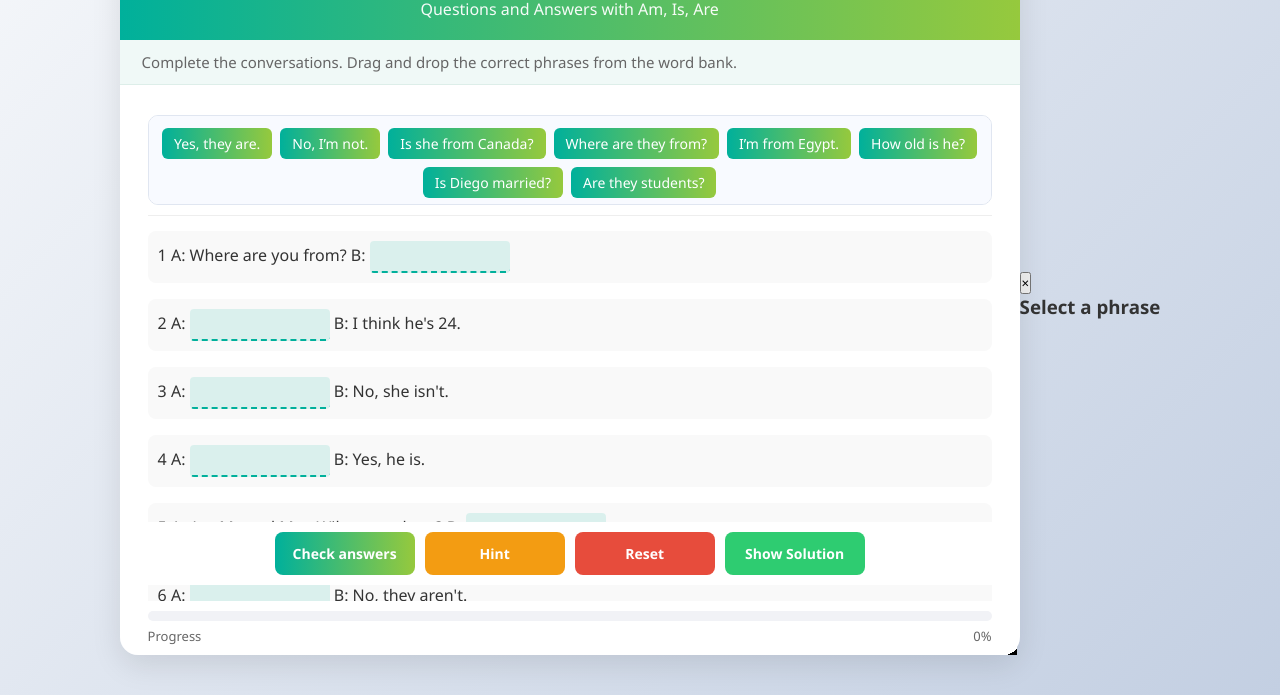
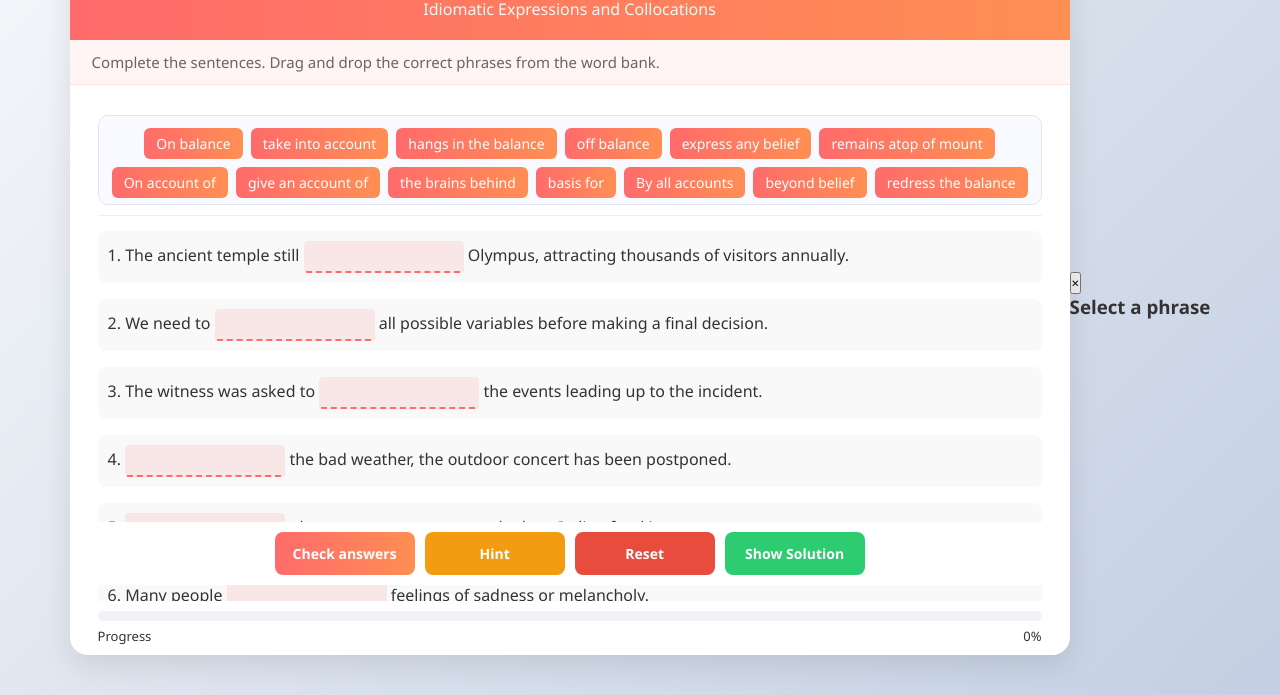
Before and after one commit to e09161/old_house_painting, a plain HTML site: page page9.html in a window 1280 px wide. Shown: the part 105-800 px from the top of the page. Drawn offline with Linux system fonts and the light colour scheme.

Commit message:
Actualizar page9.html

```diff
--- a/page9.html
+++ b/page9.html
@@ -3,7 +3,7 @@
 <head>
   <meta charset="UTF-8">
   <meta name="viewport" content="width=device-width, initial-scale=1.0">
-  <title>Mobile-Friendly Grammar Exercise</title>
+  <title>Grammar Exercise: Advanced Phrases</title>
   <style>
     * {
       box-sizing: border-box;
@@ -29,7 +29,7 @@
       border-radius: 18px;
       box-shadow: 0 10px 30px rgba(0, 0, 0, 0.1);
       width: 100%;
-      max-width: 900px;
+      max-width: 1000px;
       overflow: hidden;
       animation: fadeIn 0.5s ease-in-out;
       max-height: 90vh;
@@ -38,7 +38,7 @@
     }
 
     header {
-      background: linear-gradient(90deg, #00b09b 0%, #96c93d 100%);
+      background: linear-gradient(90deg, #ff6b6b 0%, #ff8e53 100%);
       color: white;
       padding: 20px 28px;
       text-align: center;
@@ -60,9 +60,9 @@
     }
 
     .instructions {
-      background-color: #f0f9f7;
+      background-color: #fff5f5;
       padding: 12px 22px;
-      border-bottom: 1px solid #ddeee9;
+      border-bottom: 1px solid #ffe0e0;
       font-size: 15px;
       color: #666;
       position: sticky;
@@ -100,7 +100,7 @@
 
     .word-item {
       padding: 6px 12px;
-      background: linear-gradient(90deg, #00b09b 0%, #96c93d 100%);
+      background: linear-gradient(90deg, #ff6b6b 0%, #ff8e53 100%);
       color: white;
       border-radius: 6px;
       cursor: grab;
@@ -127,11 +127,11 @@
       cursor: not-allowed;
     }
 
-    .conversations {
+    .sentences {
       margin: 15px 0;
     }
 
-    .conversation {
+    .sentence {
       margin-bottom: 16px;
       font-size: 16px;
       line-height: 1.6;
@@ -141,18 +141,18 @@
       background-color: #f9f9f9;
     }
 
-    .conversation:hover {
+    .sentence:hover {
       background-color: #f0f0f0;
     }
 
     .gap {
       padding: 4px 8px;
-      border-bottom: 2px dashed #00b09b;
-      background-color: rgba(0, 176, 155, 0.12);
+      border-bottom: 2px dashed #ff6b6b;
+      background-color: rgba(255, 107, 107, 0.12);
       border-radius: 4px;
       transition: background-color 0.25s, border-color 0.25s;
       display: inline-block;
-      min-width: 140px;
+      min-width: 160px;
       height: 32px;
       vertical-align: middle;
       cursor: pointer;
@@ -160,14 +160,14 @@
     }
 
     .gap.active {
-      background-color: rgba(0, 176, 155, 0.2);
-      border-bottom-color: #008972;
+      background-color: rgba(255, 107, 107, 0.2);
+      border-bottom-color: #ff5252;
     }
 
     .gap.filled {
       background-color: transparent;
       border-bottom: none;
-      color: #00b09b;
+      color: #ff6b6b;
       font-weight: 600;
     }
 
@@ -197,7 +197,7 @@
 
     .progress {
       height: 100%;
-      background: linear-gradient(90deg, #00b09b 0%, #96c93d 100%);
+      background: linear-gradient(90deg, #ff6b6b 0%, #ff8e53 100%);
       width: 0%;
       transition: width 0.5s ease;
     }
@@ -207,7 +207,7 @@
       justify-content: space-between;
       align-items: center;
       font-size: 13px;
-      color: #666;
+      color: 666;
       margin-top: 6px;
     }
 
@@ -263,7 +263,7 @@
     }
 
     #check-btn {
-      background: linear-gradient(90deg, #00b09b 0%, #96c93d 100%);
+      background: linear-gradient(90deg, #ff6b6b 0%, #ff8e53 100%);
       color: white;
     }
 
@@ -322,14 +322,14 @@
         font-size: 15px;
       }
 
-      .conversation {
+      .sentence {
         font-size: 16px;
         line-height: 1.5;
         margin-bottom: 20px;
       }
 
       .gap {
-        min-width: 120px;
+        min-width: 140px;
         display: block;
         margin: 8px 0;
         width: 100%;
@@ -369,7 +369,7 @@
       .mobile-word-selector h3 {
         margin-bottom: 15px;
         text-align: center;
-        color: #00b09b;
+        color: #ff6b6b;
       }
 
       .mobile-words-grid {
@@ -380,7 +380,7 @@
 
       .mobile-word-option {
         padding: 12px;
-        background: linear-gradient(90deg, #00b09b 0%, #96c93d 100%);
+        background: linear-gradient(90deg, #ff6b6b 0%, #ff8e53 100%);
         color: white;
         border-radius: 8px;
         text-align: center;
@@ -441,7 +441,7 @@
 
     /* Focus styles for accessibility */
     :focus-visible {
-      outline: 3px solid rgba(0, 176, 155, 0.55);
+      outline: 3px solid rgba(255, 107, 107, 0.55);
       outline-offset: 2px;
       border-radius: 8px;
     }
@@ -462,12 +462,12 @@
 <body>
   <div class="container">
     <header>
-      <h1>Grammar Exercise: Verb "To Be"</h1>
-      <p>Questions and Answers with Am, Is, Are</p>
+      <h1>Grammar Exercise: Advanced Phrases</h1>
+      <p>Idiomatic Expressions and Collocations</p>
     </header>
 
     <div class="instructions">
-      <p>Complete the conversations. Drag and drop the correct phrases from the word bank.</p>
+      <p>Complete the sentences. Drag and drop the correct phrases from the word bank.</p>
     </div>
 
     <div class="exercise-container">
@@ -477,15 +477,27 @@
         </div>
       </div>
 
-      <div class="conversations">
-        <div class="conversation">1 A: Where are you from? B: <span class="gap" data-correct="I’m from Egypt." data-id="1"></span></div>
-        <div class="conversation">2 A: <span class="gap" data-correct="How old is he?" data-id="2"></span> B: I think he's 24.</div>
-        <div class="conversation">3 A: <span class="gap" data-correct="Is she from Canada?" data-id="3"></span> B: No, she isn't.</div>
-        <div class="conversation">4 A: <span class="gap" data-correct="Is Diego married?" data-id="4"></span> B: Yes, he is.</div>
-        <div class="conversation">5 A: Are Mr. and Mrs. Wilson teachers? B: <span class="gap" data-correct="Yes, they are." data-id="5"></span></div>
-        <div class="conversation">6 A: <span class="gap" data-correct="Are they students?" data-id="6"></span> B: No, they aren't.</div>
-        <div class="conversation">7 A: Are you Cate Blanchetty? B: <span class="gap" data-correct="No, I’m not." data-id="7"></span></div>
-        <div class="conversation">8 A: <span class="gap" data-correct="Where are they from?" data-id="8"></span> B: They're from Australia.</div>
+      <div class="sentences">
+        <div class="sentence">1. The ancient temple still <span class="gap" data-correct="remains atop of mount" data-id="1"></span> Olympus, attracting thousands of visitors annually.</div>
+        <div class="sentence">2. We need to <span class="gap" data-correct="take into account" data-id="2"></span> all possible variables before making a final decision.</div>
+        <div class="sentence">3. The witness was asked to <span class="gap" data-correct="give an account of" data-id="3"></span> the events leading up to the incident.</div>
+        <div class="sentence">4. <span class="gap" data-correct="On account of" data-id="4"></span> the bad weather, the outdoor concert has been postponed.</div>
+        <div class="sentence">5. <span class="gap" data-correct="By all accounts" data-id="5"></span>, the new restaurant serves the best Italian food in town.</div>
+        <div class="sentence">6. Many people <span class="gap" data-correct="associate rain with" data-id="6"></span> feelings of sadness or melancholy.</div>
+        <div class="sentence">7. The future of the company <span class="gap" data-correct="hangs in the balance" data-id="7"></span> as the board makes its final decision.</div>
+        <div class="sentence">8. We need to <span class="gap" data-correct="strike a balance" data-id="8"></span> between work commitments and personal life.</div>
+        <div class="sentence">9. The new policy aims to <span class="gap" data-correct="redress the balance" data-id="9"></span> between economic growth and environmental protection.</div>
+        <div class="sentence">10. <span class="gap" data-correct="On balance" data-id="10"></span>, the advantages of this approach outweigh the disadvantages.</div>
+        <div class="sentence">11. The sudden push caught him completely <span class="gap" data-correct="off balance" data-id="11"></span> and he nearly fell.</div>
+        <div class="sentence">12. This research provides a solid <span class="gap" data-correct="basis for" data-id="12"></span> future studies in this field.</div>
+        <div class="sentence">13. Employees are evaluated <span class="gap" data-correct="on a monthly basis" data-id="13"></span> to ensure continuous improvement.</div>
+        <div class="sentence">14. Selection was made <span class="gap" data-correct="on the basis of" data-id="14"></span> merit rather than seniority.</div>
+        <div class="sentence">15. The professor didn't <span class="gap" data-correct="express any belief" data-id="15"></span> in the supernatural during his lecture.</div>
+        <div class="sentence">16. <span class="gap" data-correct="Contrary to popular belief" data-id="16"></span>, sharks rarely attack humans unprovoked.</div>
+        <div class="sentence">17. The athlete's performance was <span class="gap" data-correct="beyond belief" data-id="17"></span>, breaking three world records.</div>
+        <div class="sentence">18. Can I <span class="gap" data-correct="pick your brain" data-id="18"></span> about the marketing strategy for our new product?</div>
+        <div class="sentence">19. I've been <span class="gap" data-correct="racking my brains" data-id="19"></span> trying to remember where I put my keys.</div>
+        <div class="sentence">20. She's <span class="gap" data-correct="the brains behind" data-id="20"></span> the company's most successful product line.</div>
       </div>
 
       <div class="progress-container">
@@ -531,22 +543,34 @@
 
   <script>
     document.addEventListener('DOMContentLoaded', function() {
-      // Define the words for the exercise based on the screenshot
-      const words = [
-        "Yes, they are.",
-        "No, I’m not.",
-        "Is Diego married?",
-        "I’m from Egypt.",
-        "How old is he?",
-        "Where are they from?",
-        "Is she from Canada?",
-        "Are they students?"
+      // Define the phrases for the exercise
+      const phrases = [
+        "remains atop of mount",
+        "take into account",
+        "give an account of",
+        "On account of",
+        "By all accounts",
+        "associate rain with",
+        "hangs in the balance",
+        "strike a balance",
+        "redress the balance",
+        "On balance",
+        "off balance",
+        "basis for",
+        "on a monthly basis",
+        "on the basis of",
+        "express any belief",
+        "Contrary to popular belief",
+        "beyond belief",
+        "pick your brain",
+        "racking my brains",
+        "the brains behind"
       ];
 
       // Check if we're on a mobile device
       const isMobile = /iPhone|iPad|iPod|Android/i.test(navigator.userAgent);
 
-      // Shuffle the words array to randomize order
+      // Shuffle the phrases array to randomize order
       function shuffleArray(array) {
         for (let i = array.length - 1; i > 0; i--) {
           const j = Math.floor(Math.random() * (i + 1));
@@ -555,16 +579,16 @@
         return array;
       }
 
-      // Initialize word bank with shuffled words
+      // Initialize word bank with shuffled phrases
       const wordBank = document.getElementById('word-bank');
-      const shuffledWords = shuffleArray([...words]);
+      const shuffledPhrases = shuffleArray([...phrases]);
 
-      shuffledWords.forEach(word => {
+      shuffledPhrases.forEach(phrase => {
         const wordItem = document.createElement('div');
         wordItem.className = 'word-item';
         wordItem.setAttribute('draggable', 'true');
-        wordItem.dataset.word = word;
-        wordItem.textContent = word;
+        wordItem.dataset.word = phrase;
+        wordItem.textContent = phrase;
         wordBank.appendChild(wordItem);
       });
 
@@ -609,11 +633,11 @@
         document.querySelector('.word-bank-container').style.display = 'none';
 
         // Populate mobile word selector
-        shuffledWords.forEach(word => {
+        shuffledPhrases.forEach(phrase => {
           const wordOption = document.createElement('div');
           wordOption.className = 'mobile-word-option';
-          wordOption.dataset.word = word;
-          wordOption.textContent = word;
+          wordOption.dataset.word = phrase;
+          wordOption.textContent = phrase;
           wordOption.addEventListener('click', function() {
             if (!this.classList.contains('used')) {
               fillGap(activeGap, this.dataset.word);
@@ -696,7 +720,7 @@
         gap.textContent = '';
         gap.classList.remove('filled', 'correct', 'incorrect');
 
-        // Make the word available again in the word bank
+        // Make the word available again
         if (isMobile) {
           document.querySelectorAll('.mobile-word-option').forEach(option => {
             if (option.dataset.word === word) {
@@ -921,6 +945,31 @@
         updateProgress();
         checkAnswers();
       });
+
+      // Initialize the exercise
+      if (!isMobile) {
+        initDragAndDrop();
+      }
+
+      // === AUTO SCROLL LOGIC FOR SCROLLABLE CONTAINER ===
+      // Scrolls the .container div when dragging near the top or bottom edge
+      const scrollContainer = document.querySelector('.container');
+      const SCROLL_SPEED = 25;
+      const SCROLL_ZONE = 80;
+
+      document.addEventListener('dragover', function(e) {
+        if (!scrollContainer || isMobile) return;
+        const rect = scrollContainer.getBoundingClientRect();
+        const y = e.clientY - rect.top;
+        const height = scrollContainer.clientHeight;
+
+        if (y < SCROLL_ZONE) {
+          scrollContainer.scrollTop -= SCROLL_SPEED;
+        } else if (y > height - SCROLL_ZONE) {
+          scrollContainer.scrollTop += SCROLL_SPEED;
+        }
+      });
+      // === END AUTO SCROLL LOGIC ===
     });
   </script>
 </body>
```
